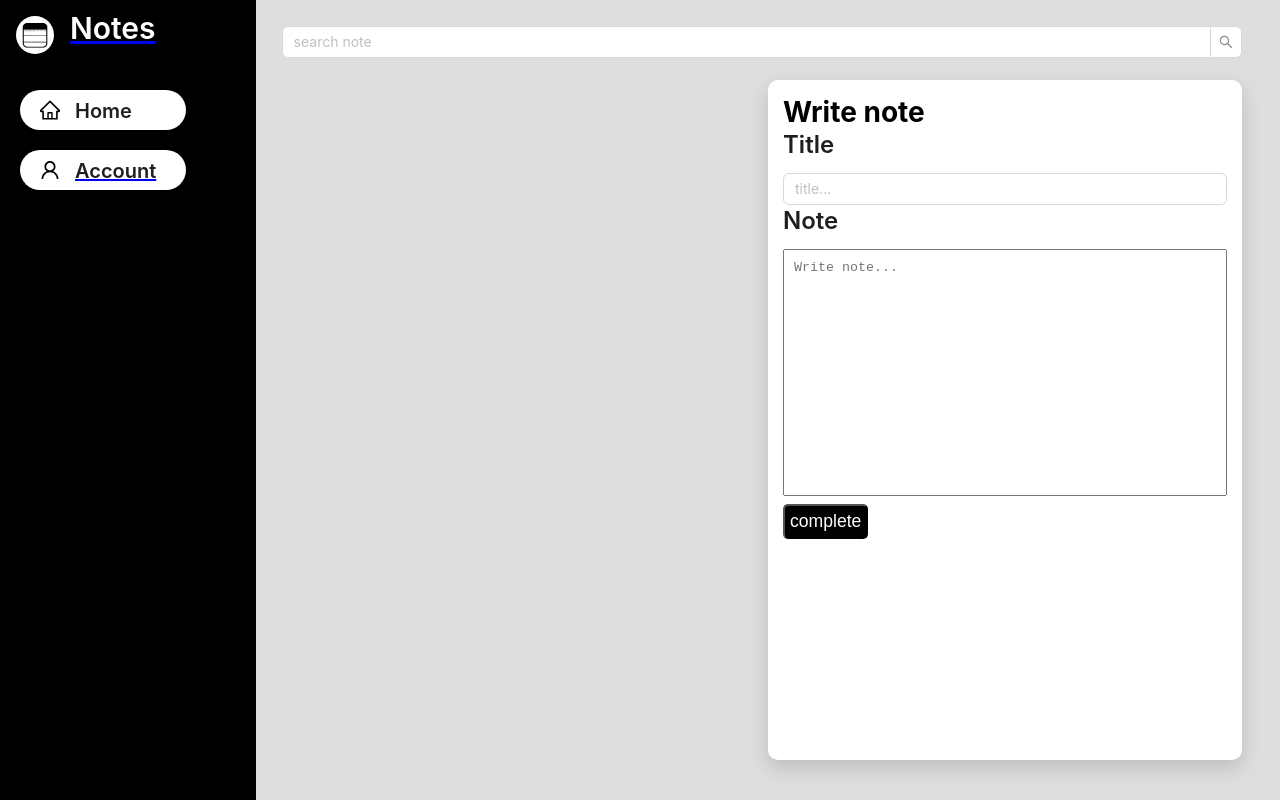
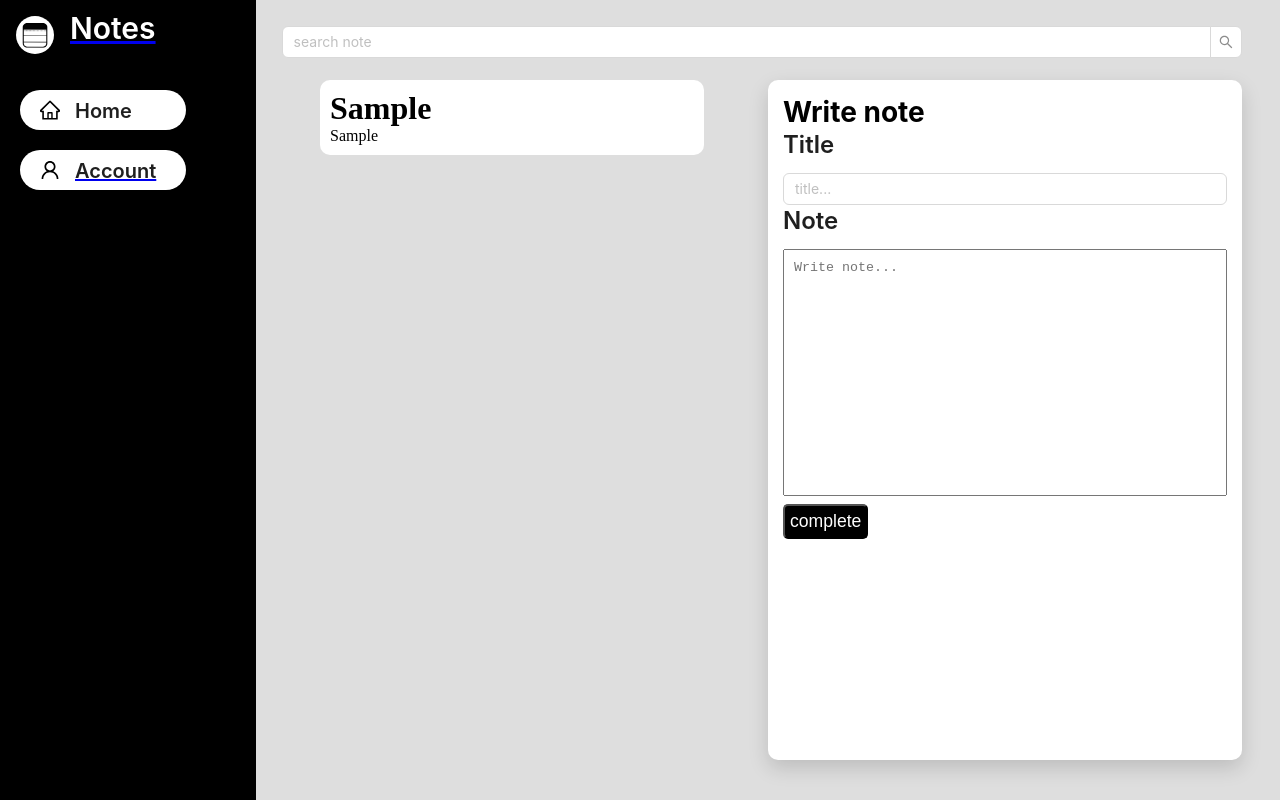
Before and after one commit to ShyaAyad/Notes-Manager, a React (Vite) app: page / in a window 1280 px wide. Both pictures are taken after typing "Sample", "Sample" into the empty fields and a click on the button "complete". Built offline with nearby package versions, Linux system fonts and the light colour scheme.

Commit message:
added each notes card

```diff
--- a/components/NoteCard.jsx
+++ b/components/NoteCard.jsx
@@ -7,7 +7,7 @@ const NoteCard = () => {
   return (
     <div>
       {notes.map((note) => (
-        <div>
+        <div key={note.id} className="individual-note">
           <h1>{note.title}</h1>
           <p>{note.text}</p>
         </div>
--- a/src/index.css
+++ b/src/index.css
@@ -161,6 +161,20 @@ body{
   border-radius: 5px;
 }
 
+.notes-list{
+  position: absolute;
+  left: 25%;
+  top: 80px;
+  width: 30%;
+}
+
+.individual-note{
+  background-color: #fff;
+  margin-bottom: 10px;
+  padding: 10px;
+  border-radius: 10px;
+}
+
 @media screen and (max-width: 768px) {
   .dashboard {
     grid-template-columns: 1fr;
```
Also changed, not shown: Layout/MainLayout.jsx (added, +9 -0 lines).
